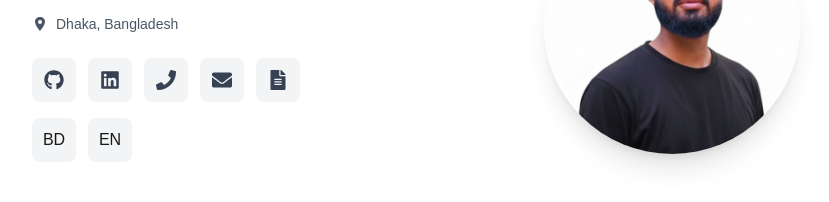
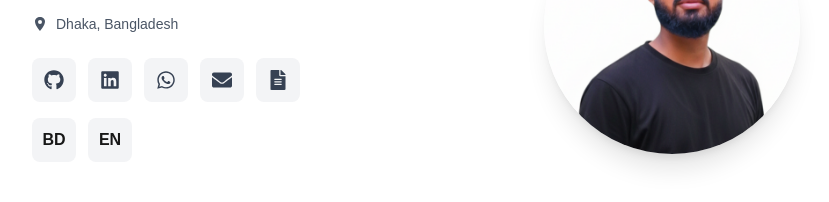
Before and after one commit to am-mahmud/portfolio, a Next.js app: page / in a window 1280 px wide. Shown: the part 222-424 px from the top of the page, without its empty margins (224-1053 px from the left). Built offline with nearby package versions, Linux system fonts and the light colour scheme; a web font is replaced by a local one.

Commit message:
Hero updated

```diff
--- a/src/components/home/Hero.jsx
+++ b/src/components/home/Hero.jsx
@@ -2,14 +2,16 @@ import Image from 'next/image';
 import {
   FaGithub,
   FaLinkedin,
-  FaPhone,
   FaEnvelope,
-  FaFileAlt
+  FaFileAlt,
+  FaWhatsapp
 } from 'react-icons/fa';
-import { IoLocationSharp, IoSunnyOutline, IoInformationCircleOutline } from 'react-icons/io5';
+import { IoLocationSharp } from 'react-icons/io5';
 import personalData from '@/data/personal.json';
 
 export default function Hero() {
+  const whatsappLink = `https://wa.me/${personalData.phone.replace(/\D/g, '')}`;
+
   return (
     <section className="mt-6 mb-10 px-4 md:px-0">
       <div className="flex flex-col md:flex-row items-center md:items-start justify-between gap-10 md:gap-16">
@@ -34,17 +36,18 @@ export default function Hero() {
             }, {
               icon: <FaLinkedin className="w-5 h-5 text-gray-700" />, link: personalData.social.linkedin
             }, {
-              icon: <FaPhone className="w-5 h-5 text-gray-700" />, link: `tel:${personalData.phone}`
+              icon: <FaWhatsapp className="w-5 h-5 text-gray-700" />, link: whatsappLink
             }, {
               icon: <FaEnvelope className="w-5 h-5 text-gray-700" />, link: `mailto:${personalData.email}`
             }, {
-              icon: <FaFileAlt className="w-5 h-5 text-gray-700" />, link: `/resume.pdf`
+              icon: <FaFileAlt className="w-5 h-5 text-gray-700" />, link: `/resume.pdf`, download: true
             }].map((item, index) => (
               <a
                 key={index}
                 href={item.link}
-                target="_blank"
-                rel="noopener noreferrer"
+                target={item.download ? undefined : "_blank"}
+                rel={item.download ? undefined : "noopener noreferrer"}
+                download={item.download ? "resume.pdf" : undefined}
                 className="w-10 h-10 sm:w-11 sm:h-11 bg-gray-100 rounded-lg flex items-center justify-center hover:bg-gray-200 transition-colors"
               >
                 {item.icon}
@@ -55,17 +58,11 @@ export default function Hero() {
 
           <div className="flex justify-center md:justify-start gap-3 flex-wrap">
             <button className="w-10 h-10 sm:w-11 sm:h-11 bg-gray-100 rounded-lg flex items-center justify-center hover:bg-gray-200 transition-colors">
-              <span className="text-sm sm:text-base">BD</span>
+              <span className="text-sm sm:text-base font-semibold">BD</span>
             </button>
-             <button className="w-10 h-10 sm:w-11 sm:h-11 bg-gray-100 rounded-lg flex items-center justify-center hover:bg-gray-200 transition-colors">
-              <span className="text-sm sm:text-base">EN</span>
+            <button className="w-10 h-10 sm:w-11 sm:h-11 bg-gray-100 rounded-lg flex items-center justify-center hover:bg-gray-200 transition-colors">
+              <span className="text-sm sm:text-base font-semibold">EN</span>
             </button>
-            {/* <button className="w-10 h-10 sm:w-11 sm:h-11 bg-gray-100 rounded-lg flex items-center justify-center hover:bg-gray-200 transition-colors">
-              <IoSunnyOutline className="w-5 h-5 text-gray-700" />
-            </button> */}
-            {/* <button className="w-10 h-10 sm:w-11 sm:h-11 bg-gray-100 rounded-lg flex items-center justify-center hover:bg-gray-200 transition-colors">
-              <IoInformationCircleOutline className="w-5 h-5 text-gray-700" />
-            </button> */}
           </div>
         </div>
 
```
